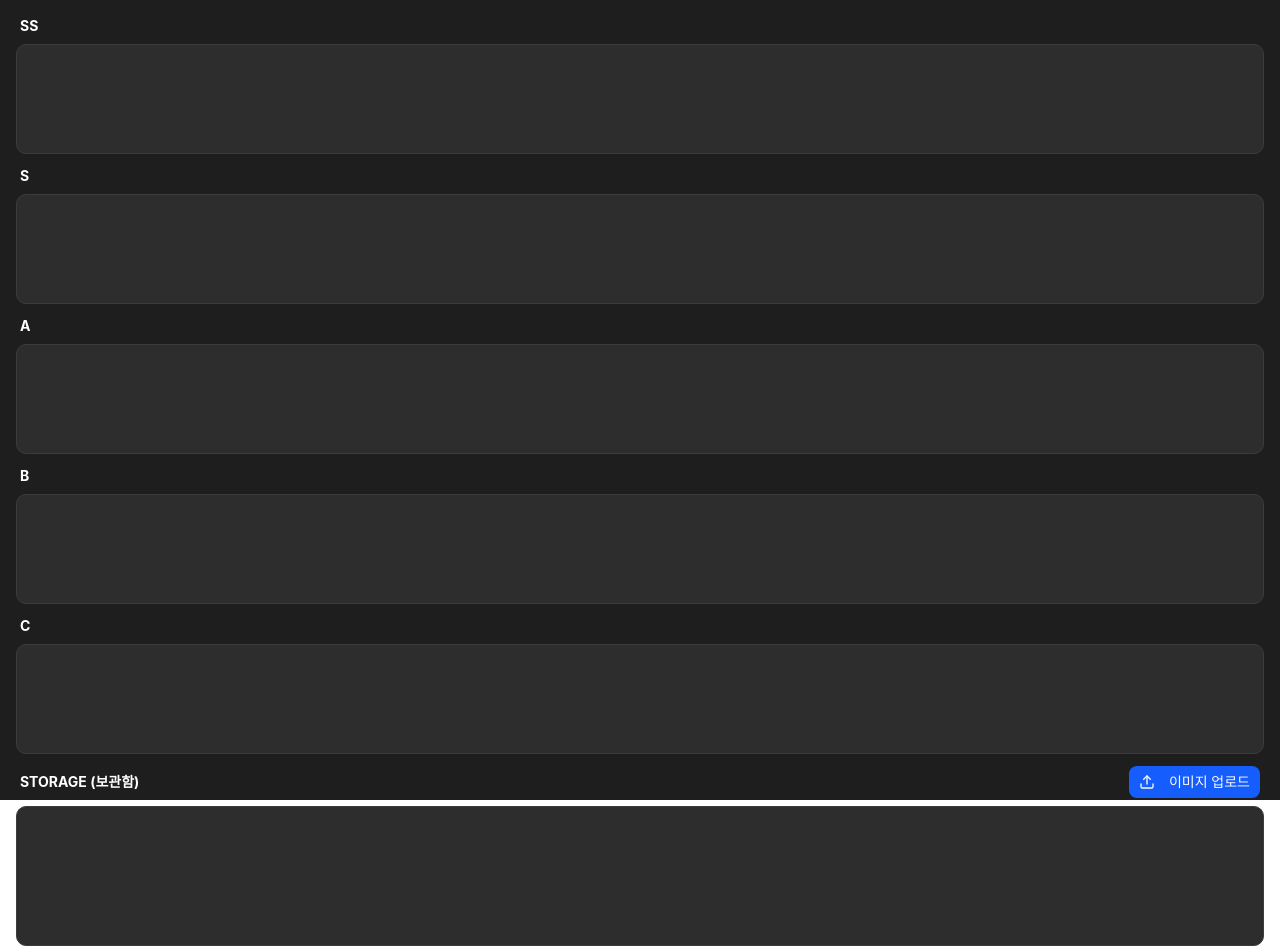
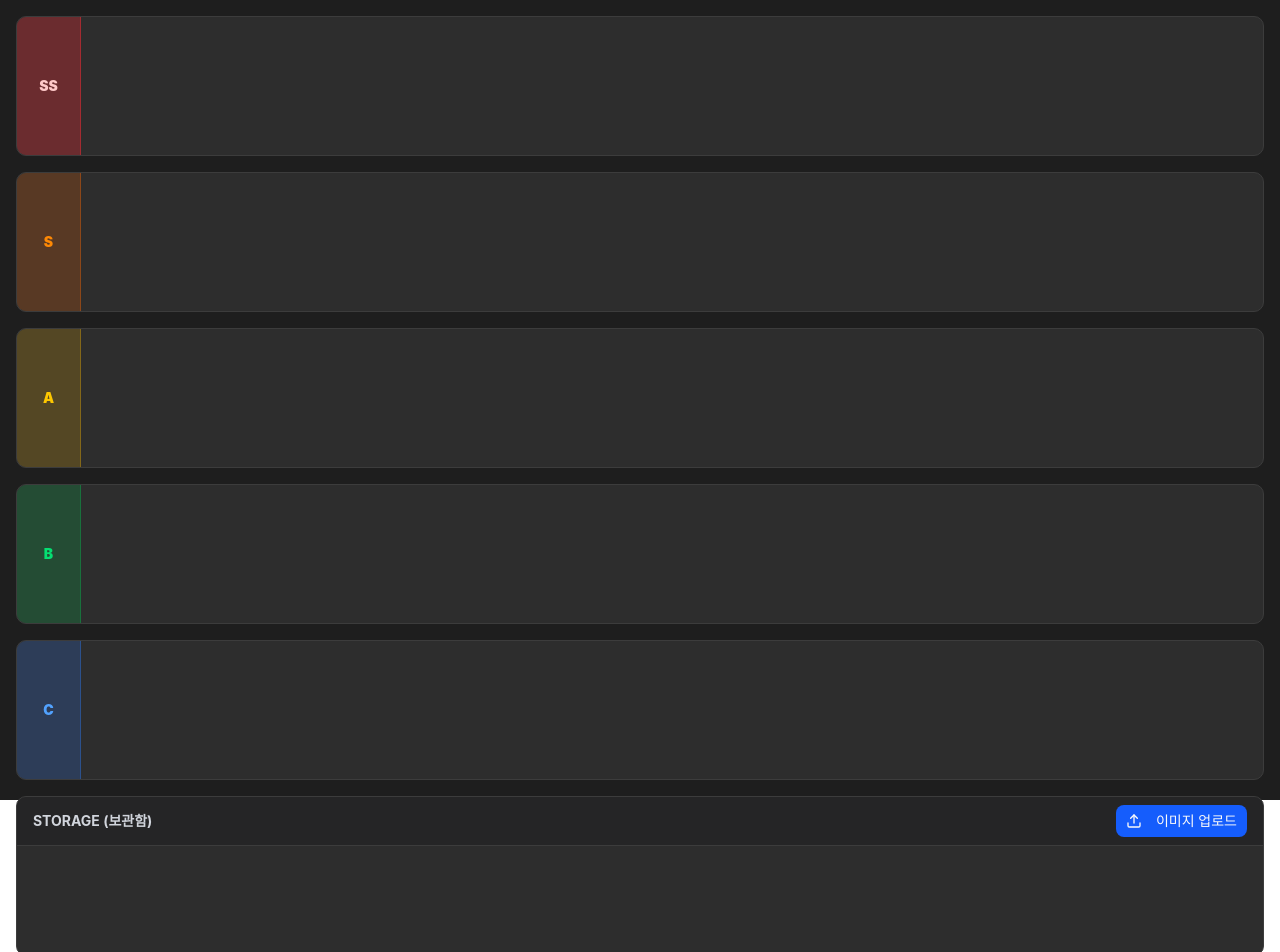
Before and after one commit to devbwoh/tier-drop, a React (Vite) app: page / in a window 1280 px wide. Shown: the top 952 px of the page. Built offline with nearby package versions, Linux system fonts and the light colour scheme.

Commit message:
Add tier color labels, SortableContext, and restructure column layout

```diff
--- a/src/App.tsx
+++ b/src/App.tsx
@@ -2,7 +2,7 @@ import { useCallback, useRef, useState } from 'react'
 import { Upload } from 'lucide-react'
 import { Button } from '@/components/ui/button'
 import { Input } from '@/components/ui/input'
-import { useSortable } from '@dnd-kit/sortable'
+import { useSortable, SortableContext, horizontalListSortingStrategy } from '@dnd-kit/sortable'
 import {
   Kanban,
   KanbanColumn,
@@ -20,11 +20,11 @@ interface CardData {
 type Columns = Record<string, CardData[]>
 
 const TIER_ROWS = [
-  { id: 'SS', label: 'SS' },
-  { id: 'S', label: 'S' },
-  { id: 'A', label: 'A' },
-  { id: 'B', label: 'B' },
-  { id: 'C', label: 'C' },
+  { id: 'SS', label: 'SS', color: 'bg-red-500/30 text-red-200 font-black border-red-500/40' },
+  { id: 'S', label: 'S', color: 'bg-orange-500/20 text-orange-400 border-orange-500/30' },
+  { id: 'A', label: 'A', color: 'bg-yellow-500/20 text-yellow-400 border-yellow-500/30' },
+  { id: 'B', label: 'B', color: 'bg-green-500/20 text-green-400 border-green-500/30' },
+  { id: 'C', label: 'C', color: 'bg-blue-500/20 text-blue-400 border-blue-500/30' },
 ]
 
 const STORAGE_ID = 'STORAGE'
@@ -58,12 +58,10 @@ function CardView({
     <div
       ref={setNodeRef}
       style={style}
-      // 💡 relative를 주어 내부 텍스트 상자가 이미지 위로 둥둥 떠서 달라붙을 기준점을 잡습니다.
       className="relative w-32 aspect-square overflow-hidden rounded-lg border border-[#3c3c3c] bg-card shadow-sm touch-none select-none transition-all"
       {...attributes}
       {...listeners}
     >
-      {/* 1. 바탕에 깔리는 고화질 포켓몬/로봇 이미지 */}
       <img
         src={card.imageUrl}
         alt={card.name || '카드 이미지'}
@@ -71,12 +69,7 @@ function CardView({
         draggable={false}
       />
 
-      {/* 2. 이미지 하단에 얹어지는 반투명 검은색 그라데이션 및 흰색 텍스트 레이어 */}
-      <div
-        // 💡 absolute bottom-0: 이미지 맨 밑바닥에 딱 붙입니다.
-        // bg-gradient-to-t from-black/80 to-black/0: 밑에서 위로 갈수록 투명해지는 검은색 그라데이션 그늘막을 만듭니다.
-        className="absolute bottom-0 left-0 right-0 p-1.5 pt-6 bg-gradient-to-t from-black/90 via-black/50 to-transparent flex items-end justify-center min-h-[40px]"
-      >
+      <div className="absolute bottom-0 left-0 right-0 p-1.5 pt-6 bg-gradient-to-t from-black/90 via-black/50 to-transparent flex items-end justify-center min-h-[40px]">
         {editing ? (
           <Input
             autoFocus
@@ -92,7 +85,6 @@ function CardView({
               }
             }}
             onBlur={commit}
-            // 💡 입력창도 다크 테마 배경에 어울리도록 배경을 살짝 어둡게 투명 처리합니다.
             className="h-7 w-full rounded-md border border-gray-600 bg-black/60 px-1 text-center text-[11px] text-white focus:outline-none"
           />
         ) : (
@@ -103,15 +95,8 @@ function CardView({
               setDraft(card.name)
               setEditing(true)
             }}
-            /* 💡 이름 유무에 따른 가독성 저격 스타일:
-              - card.name이 있으면 선명한 흰색(text-white/90 hover:text-white)
-              - card.name이 없으면 아주 흐린 투명 흰색(text-white/20 hover:text-white/40)으로 거의 티가 나지 않게 바뀝니다! 🎯
-            */
             className={`w-full text-center text-[11px] font-medium break-all line-clamp-2 transition-colors
-              ${card.name
-                ? "text-white/90 hover:text-white"
-                : "text-white/20 hover:text-white/40 font-light"
-              }`}
+              ${card.name ? "text-white/90 hover:text-white" : "text-white/20 hover:text-white/40 font-light"}`}
             style={{ display: '-webkit-box', WebkitBoxOrient: 'vertical' }}
           >
             {card.name || '이름 입력'}
@@ -127,8 +112,6 @@ function App() {
     SS: [], S: [], A: [], B: [], C: [], STORAGE: [],
   })
 
-  // 🎯 실시간 드래그 중인 요소를 추적하기 위한 상태값 추가
-  const [activeId, setActiveId] = useState<string | null>(null)
   const fileInputRef = useRef<HTMLInputElement>(null)
 
   const handleUpload = (e: React.ChangeEvent<HTMLInputElement>) => {
@@ -146,24 +129,29 @@ function App() {
     e.target.value = ''
   }
 
-  // 🎯 핵심: 드래그가 공중에 떠다니는 동안(DragOver) 미리 배열 순서를 바꿔서 공간을 벌려주는 마법의 융합 로직
+  // 🎯 ReUI 순정 애니메이션과 결합된 드래그 오버 핸들러
   const handleDragOver = useCallback((event: any) => {
     const { active, over } = event
     if (!over) return
 
     const activeContainer = active.data.current?.sortable?.containerId || active.id
-    const overContainer = over.data.current?.sortable?.containerId || over.id
+    let overId = over.id
 
-    if (activeContainer === overContainer) return // 같은 방 안이면 전개 유지
+    const isContainer = TIER_ROWS.some(t => t.id === overId) || overId === STORAGE_ID
+    let overContainer = isContainer ? overId : (over.data.current?.sortable?.containerId || over.id)
+
+    if (activeContainer === overContainer) return
 
     setColumns((prev) => {
       const activeItems = prev[activeContainer] || []
       const overItems = prev[overContainer] || []
 
       const activeIndex = activeItems.findIndex((i) => i.id === active.id)
-      let overIndex = overItems.findIndex((i) => i.id === over.id)
+      let overIndex = overItems.findIndex((i) => i.id === overId)
 
-      if (overIndex === -1) overIndex = overItems.length
+      if (isContainer || overIndex === -1 || overIndex === overItems.length - 1) {
+        overIndex = overItems.length
+      }
 
       const newActiveItems = [...activeItems]
       const [movedItem] = newActiveItems.splice(activeIndex, 1)
@@ -180,14 +168,6 @@ function App() {
       }
     })
   }, [])
-
-  const handleDragStart = (event: any) => {
-    setActiveId(event.active.id)
-  }
-
-  const handleDragEnd = () => {
-    setActiveId(null)
-  }
 
   const setCardName = useCallback((id: string, name: string) => {
     setColumns((prev) => {
@@ -214,23 +194,29 @@ function App() {
 
   return (
     <div className="flex h-screen flex-col gap-4 p-4 bg-[#1e1e1e] text-white">
-      {/* 🎯 dnd-kit 컨텍스트와 ReUI Kanban 연동 브릿지 확장 */}
       <Kanban
         value={columns}
         onValueChange={setColumns}
         getItemValue={(item) => item.id}
-        onDragStart={handleDragStart}
         onDragOver={handleDragOver}
-        onDragEnd={handleDragEnd}
       >
-        <div className="flex flex-1 flex-col gap-3 overflow-y-auto">
+        <div className="flex flex-1 flex-col gap-4 overflow-y-auto">
+          {/* 1. SS ~ C 등급 티어 리스트 섹션 (왼쪽 네온 컬러 라벨 판넬 적용) */}
           {TIER_ROWS.map((tier) => (
             <KanbanColumn key={tier.id} value={tier.id}>
-              <div className="mb-2 px-1 text-sm font-bold">{tier.label}</div>
+              <div className="flex rounded-lg border border-[#3c3c3c] bg-[#2d2d2d] overflow-hidden min-h-[140px]">
+
+                {/* 🎯 왼쪽 등급 가로 라벨 판넬 박스 (은은한 배경색과 글자색 복구!) */}
+                <div className={`flex w-16 items-center justify-center font-black border-r border-[#3c3c3c] select-none text-center text-sm ${tier.color}`}>
+                  {tier.label}
+                </div>
+
+                {/* 우측 카드 전개 및 드롭 구역 */}
+                <div className="flex-1 w-full">
+                  <SortableContext items={columns[tier.id].map(c => c.id)} strategy={horizontalListSortingStrategy}>
                     <KanbanColumnContent
                       value={tier.id}
-                // 💡 flex-row와 transition 애니메이션 유연화
-                className="flex min-h-[110px] flex-row flex-wrap gap-3 rounded-lg border border-[#3c3c3c] bg-[#2d2d2d] p-3 transition-all duration-200"
+                      className="flex flex-1 w-full h-full flex-row flex-wrap items-center gap-3 p-3 transition-all duration-200"
                     >
                       {columns[tier.id].map((card) => (
                         <KanbanItem key={card.id} value={card.id}>
@@ -238,13 +224,20 @@ function App() {
                         </KanbanItem>
                       ))}
                     </KanbanColumnContent>
+                  </SortableContext>
+                </div>
+
+              </div>
             </KanbanColumn>
           ))}
 
+          {/* 2. 하단 STORAGE (보관함) 섹션 */}
           <KanbanColumn value={STORAGE_ID}>
-            <div className="mb-2 flex items-center justify-between px-1">
-              <span className="text-sm font-bold">{STORAGE_ID} (보관함)</span>
-              <Button size="sm" onClick={() => fileInputRef.current?.click()} className="bg-blue-600 hover:bg-blue-700">
+            <div className="flex flex-col rounded-lg border border-[#3c3c3c] bg-[#2d2d2d] overflow-hidden min-h-[160px]">
+              {/* 상단 컨트롤 바 */}
+              <div className="flex items-center justify-between border-b border-[#3c3c3c] bg-[#252526] px-4 py-2">
+                <span className="text-sm font-bold text-gray-300">{STORAGE_ID} (보관함)</span>
+                <Button size="sm" onClick={() => fileInputRef.current?.click()} className="bg-blue-600 hover:bg-blue-700 h-8">
                   <Upload className="w-4 h-4 mr-2" />
                   이미지 업로드
                 </Button>
@@ -257,9 +250,13 @@ function App() {
                 className="hidden"
                 onChange={handleUpload}
               />
+
+              {/* 보관함 카드 풀 구역 */}
+              <div className="flex-1 w-full">
+                <SortableContext items={columns[STORAGE_ID].map(c => c.id)} strategy={horizontalListSortingStrategy}>
                   <KanbanColumnContent
                     value={STORAGE_ID}
-              className="flex min-h-[140px] flex-row flex-wrap gap-3 rounded-lg border border-[#3c3c3c] bg-[#2d2d2d] p-3"
+                    className="flex flex-1 w-full h-full flex-row flex-wrap items-center gap-3 p-4"
                   >
                     {columns[STORAGE_ID].map((card) => (
                       <KanbanItem key={card.id} value={card.id}>
@@ -267,6 +264,9 @@ function App() {
                       </KanbanItem>
                     ))}
                   </KanbanColumnContent>
+                </SortableContext>
+              </div>
+            </div>
           </KanbanColumn>
 
           <KanbanOverlay>{renderOverlay}</KanbanOverlay>
```
Lines whose indentation alone changed are shown as unchanged.
